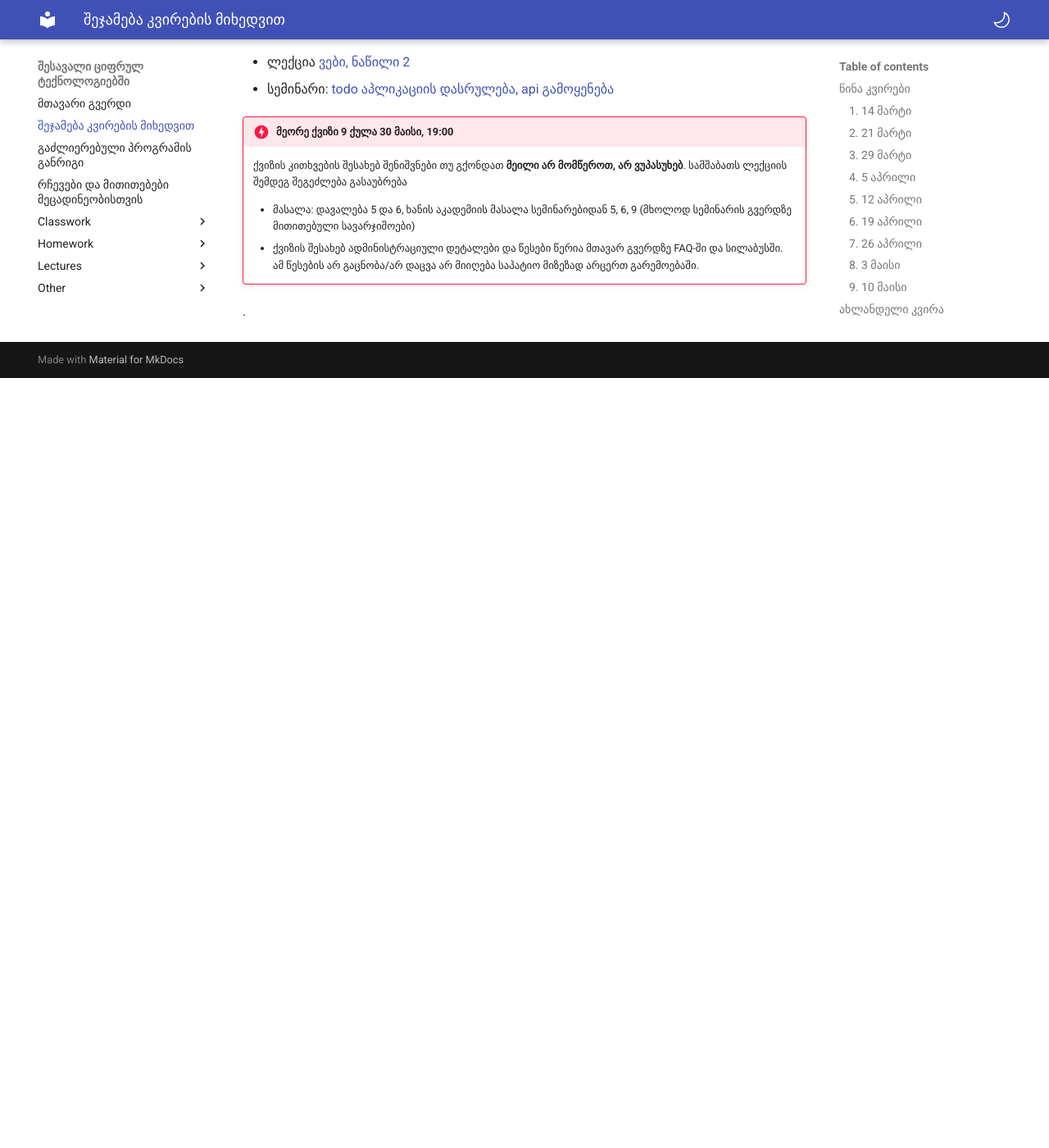
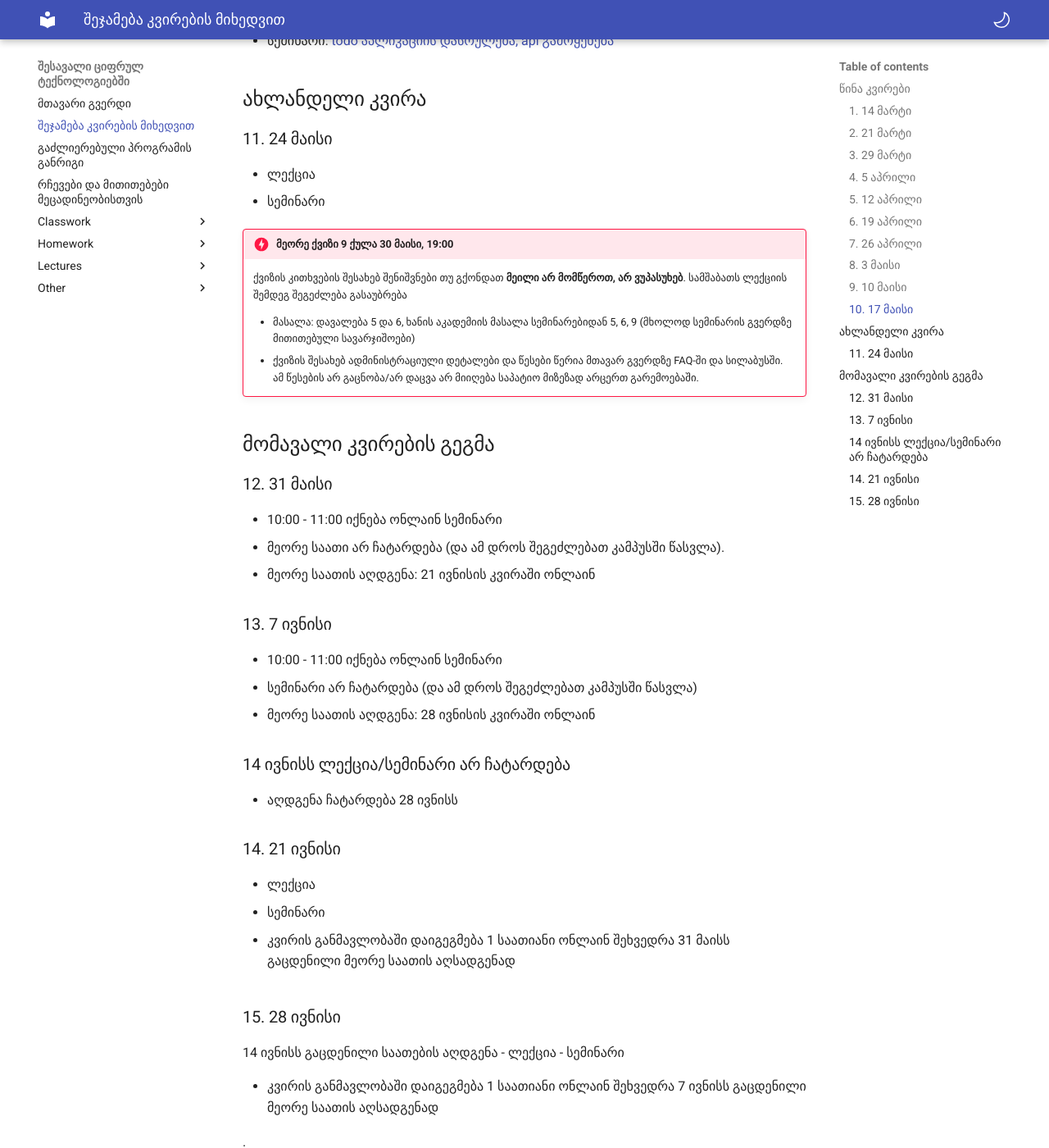
Before and after one commit to freeuni-digital-technologies-archive/22s, an MkDocs documentation site: the page built from content/00_review.md, in a window 1280 px wide and 1400 px high, scrolled down 2138 px. Shown: the whole window at 82% size. Built offline with MkDocs 1.6.1 and Material for MkDocs 9.7.7, drawn with Linux system fonts in a browser that asks for light colours; before the commit the page ends 2599 px from its top, so only the background shows below that; some of the changed text lies outside the part shown.

Commit message:
goddamn whitespaces

```diff
--- a/content/00_review.md
+++ b/content/00_review.md
@@ -59,17 +59,52 @@
 ### 9. 10 მაისი
 - ლექცია (არასავალდებულო) აპლიკაციის მაგალითი: [flask სერვერი პითონში](https://github.com/freeuni-digital-technologies/application_examples/tree/main/flask_example). ვინც ინსტრუქციას მიყვება და საკუთარ სერვერზე გამართავს, ბონუს ქულას მიიღებს.
 - სემინარი: [dom javascript](/classwork/09_dom_javascript)
-## ახლანდელი კვირა
 
-### 10. 18 მაისი
+### 10. 17 მაისი
 - ლექცია [ვები, ნაწილი 2](/lectures/10_web)
 - სემინარი: [todo აპლიკაციის დასრულება, api გამოყენება](/classwork/10_todo_app_api)
+
+## ახლანდელი კვირა
+### 11. 24 მაისი
+- ლექცია
+- სემინარი
 
 !!! Danger "მეორე ქვიზი 9 ქულა 30 მაისი, 19:00"
 	ქვიზის კითხვების შესახებ შენიშვნები თუ გქონდათ **მეილი არ მომწეროთ, არ ვუპასუხებ**. სამშაბათს ლექციის შემდეგ შეგეძლება გასაუბრება
 
 	- მასალა: დავალება 5 და 6, ხანის აკადემიის მასალა სემინარებიდან 5, 6, 9 (მხოლოდ სემინარის გვერდზე მითითებული სავარჯიშოები)
 	- ქვიზის შესახებ ადმინისტრაციული დეტალები და წესები წერია მთავარ გვერდზე FAQ-ში და სილაბუსში. ამ წესების არ გაცნობა/არ დაცვა არ მიიღება საპატიო მიზეზად არცერთ გარემოებაში.
+
+## მომავალი კვირების გეგმა
+### 12. 31 მაისი
+- 10:00 - 11:00 იქნება ონლაინ სემინარი
+- მეორე საათი არ ჩატარდება (და ამ დროს შეგეძლებათ კამპუსში წასვლა).
+- მეორე საათის აღდგენა: 21 ივნისის კვირაში ონლაინ
+
+### 13. 7 ივნისი
+- 10:00 - 11:00 იქნება ონლაინ სემინარი
+- სემინარი არ ჩატარდება (და ამ დროს შეგეძლებათ კამპუსში წასვლა)
+- მეორე საათის აღდგენა: 28 ივნისის კვირაში ონლაინ
+
+### 14 ივნისს ლექცია/სემინარი არ ჩატარდება
+- აღდგენა ჩატარდება 28 ივნისს
+
+### 14. 21 ივნისი
+- ლექცია
+- სემინარი
+
+- კვირის განმავლობაში დაიგეგმება 1 საათიანი ონლაინ შეხვედრა 31 მაისს გაცდენილი მეორე საათის აღსადგენად
+
+### 15. 28 ივნისი
+14 ივნისს გაცდენილი საათების აღდგენა
+- ლექცია
+- სემინარი
+
+- კვირის განმავლობაში დაიგეგმება 1 საათიანი ონლაინ შეხვედრა 7 ივნისს გაცდენილი მეორე საათის აღსადგენად
+
+
+
+
 
 
 <!--
```
Also changed, not shown: content/index.md (+2 -0 lines).
